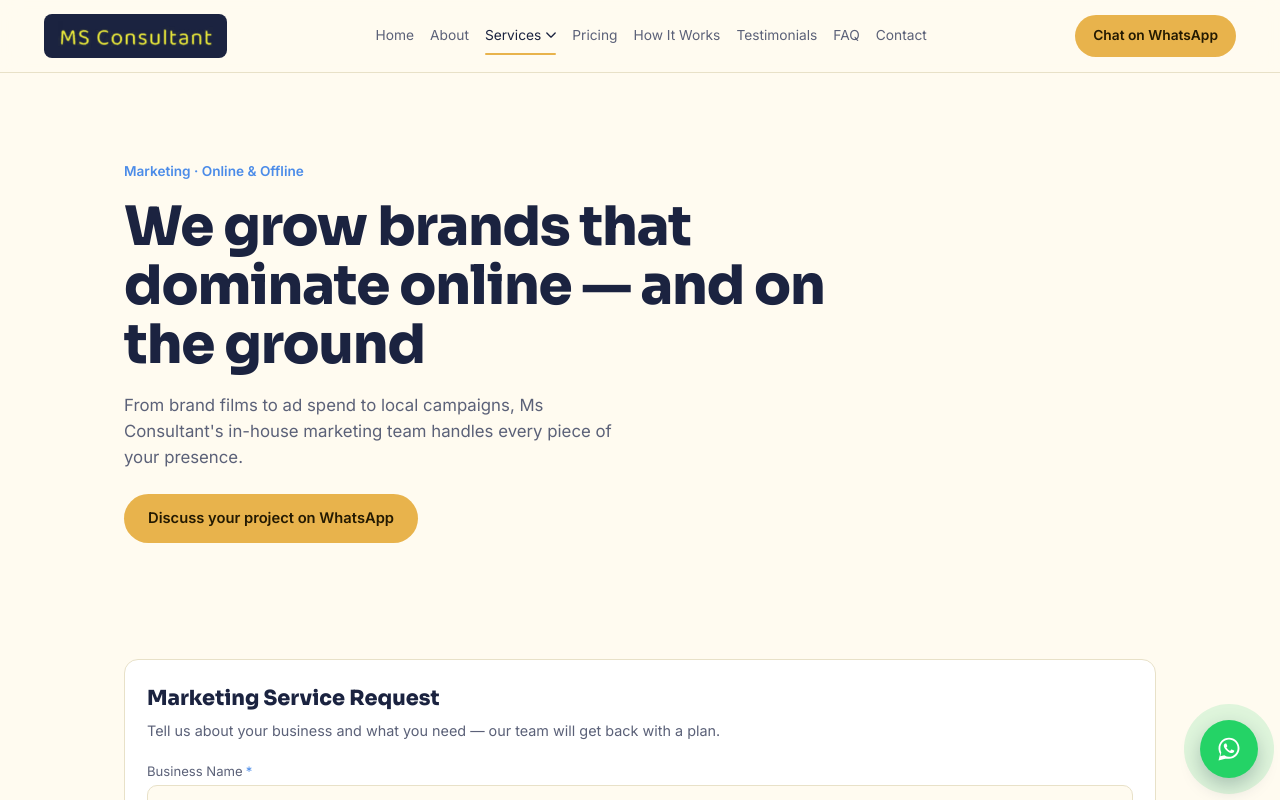
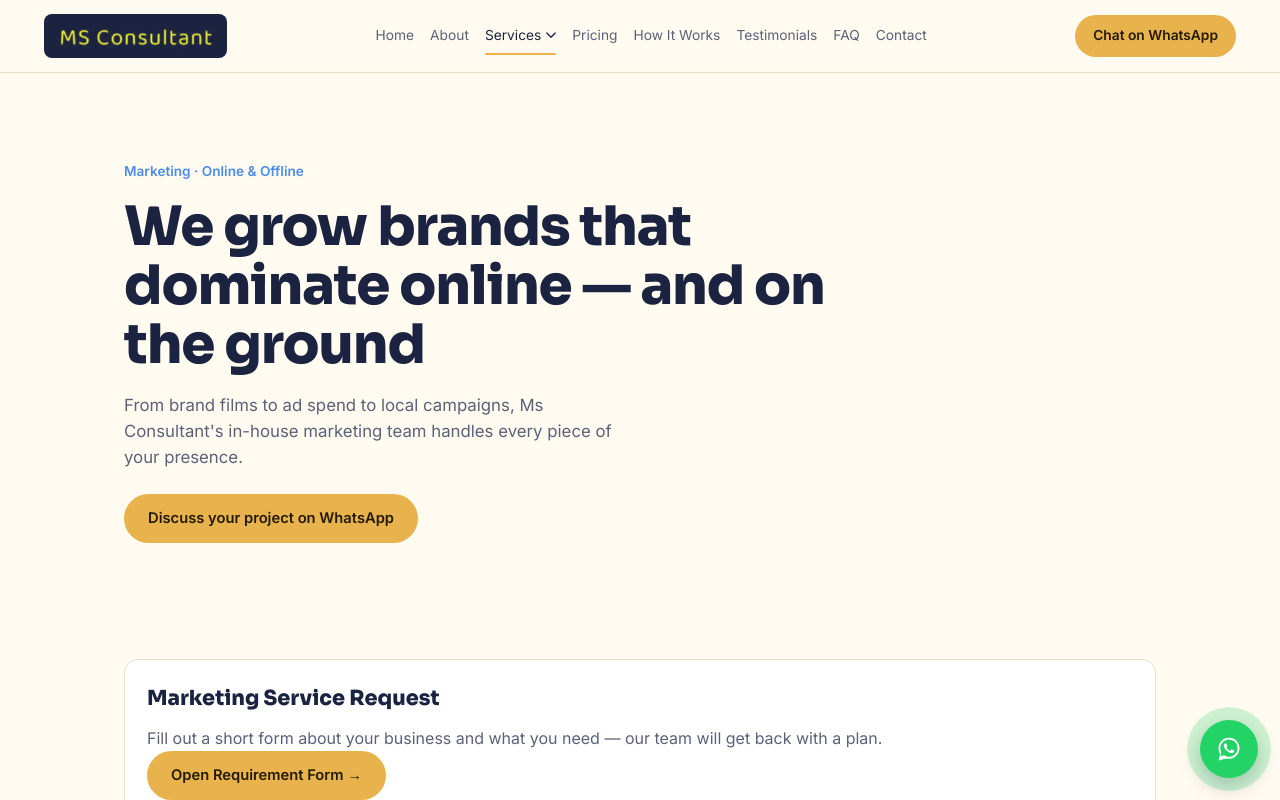
Before and after one commit to Deepak172003/MS_Consultant, a React (Vite) app: page /MS_Consultant/marketing in a window 1280 px wide. Shown: the top 800 px of the page. Built offline with nearby package versions, Linux system fonts and the light colour scheme.

Commit message:
Replace EnquiryForm with link to marketing enquiry form
Removed EnquiryForm component and replaced it with a link to the marketing enquiry form.

```diff
--- a/src/pages/Marketing.jsx
+++ b/src/pages/Marketing.jsx
@@ -1,6 +1,6 @@
+import { Link } from "react-router-dom";
 import WhatsAppCTA from "../components/WhatsAppCTA";
-import EnquiryForm from "../components/EnquiryForm";
-import { MARKETING_SERVICES, COMPANY_NAME, MARKETING_ENQUIRY_FIELDS } from "../data/constants";
+import { MARKETING_SERVICES, COMPANY_NAME } from "../data/constants";
 
 export default function Marketing() {
   return (
@@ -21,13 +21,18 @@ export default function Marketing() {
 
       <section>
         <div className="wrap">
-          <EnquiryForm
-            title="Marketing Service Request"
-            note="Tell us about your business and what you need — our team will get back with a plan."
-            fields={MARKETING_ENQUIRY_FIELDS}
-            formName="Marketing — Service Request"
-            whatsappMessage="Hi, I'd like to discuss a marketing project."
-          />
+          <div className="panel-card enquiry-cta">
+            <h2>Marketing Service Request</h2>
+            <p className="muted">Fill out a short form about your business and what you need — our team will get back with a plan.</p>
+            <Link
+              to="/enquiry/marketing"
+              target="_blank"
+              rel="noopener noreferrer"
+              className="btn btn-primary"
+            >
+              Open Requirement Form →
+            </Link>
+          </div>
         </div>
       </section>
 
```
